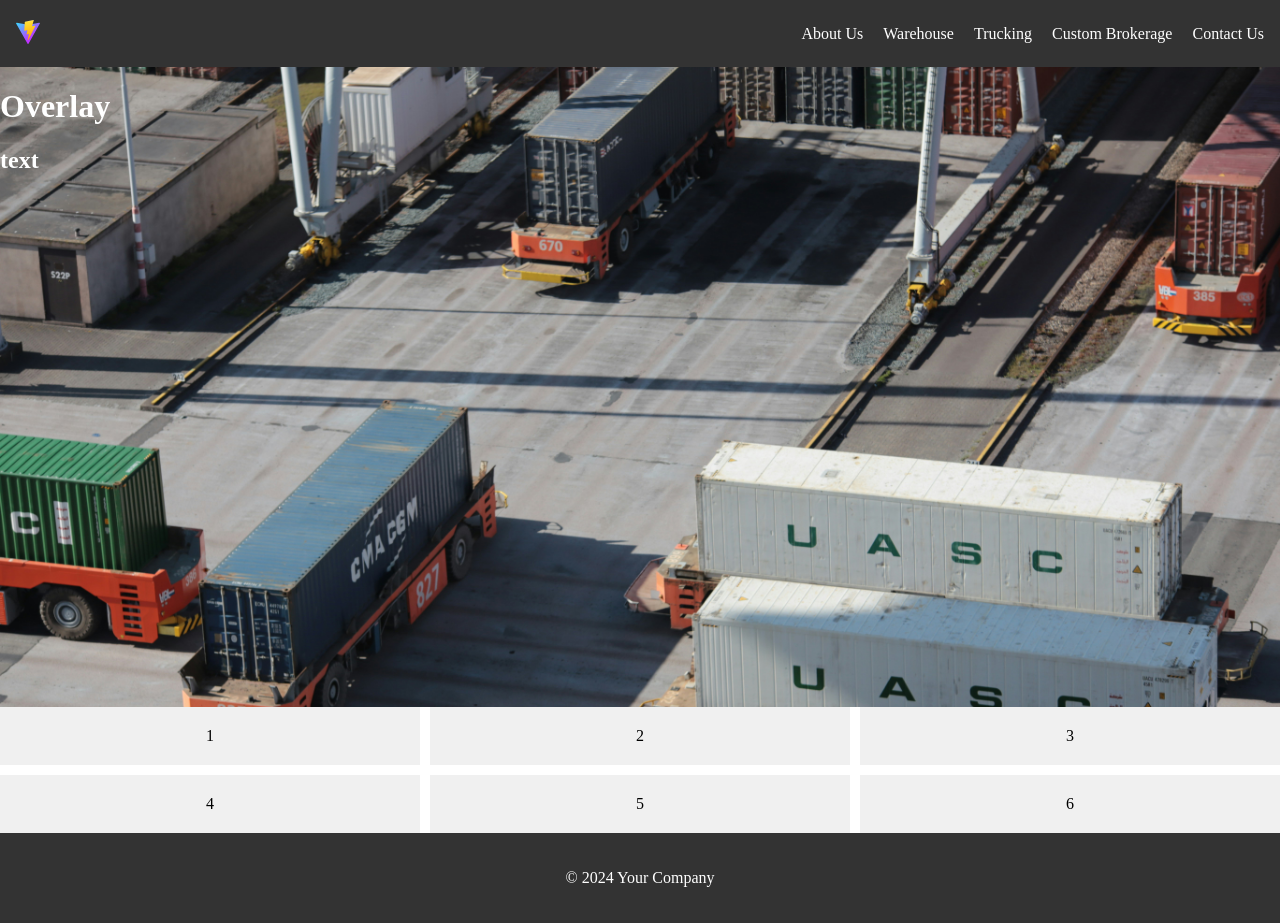
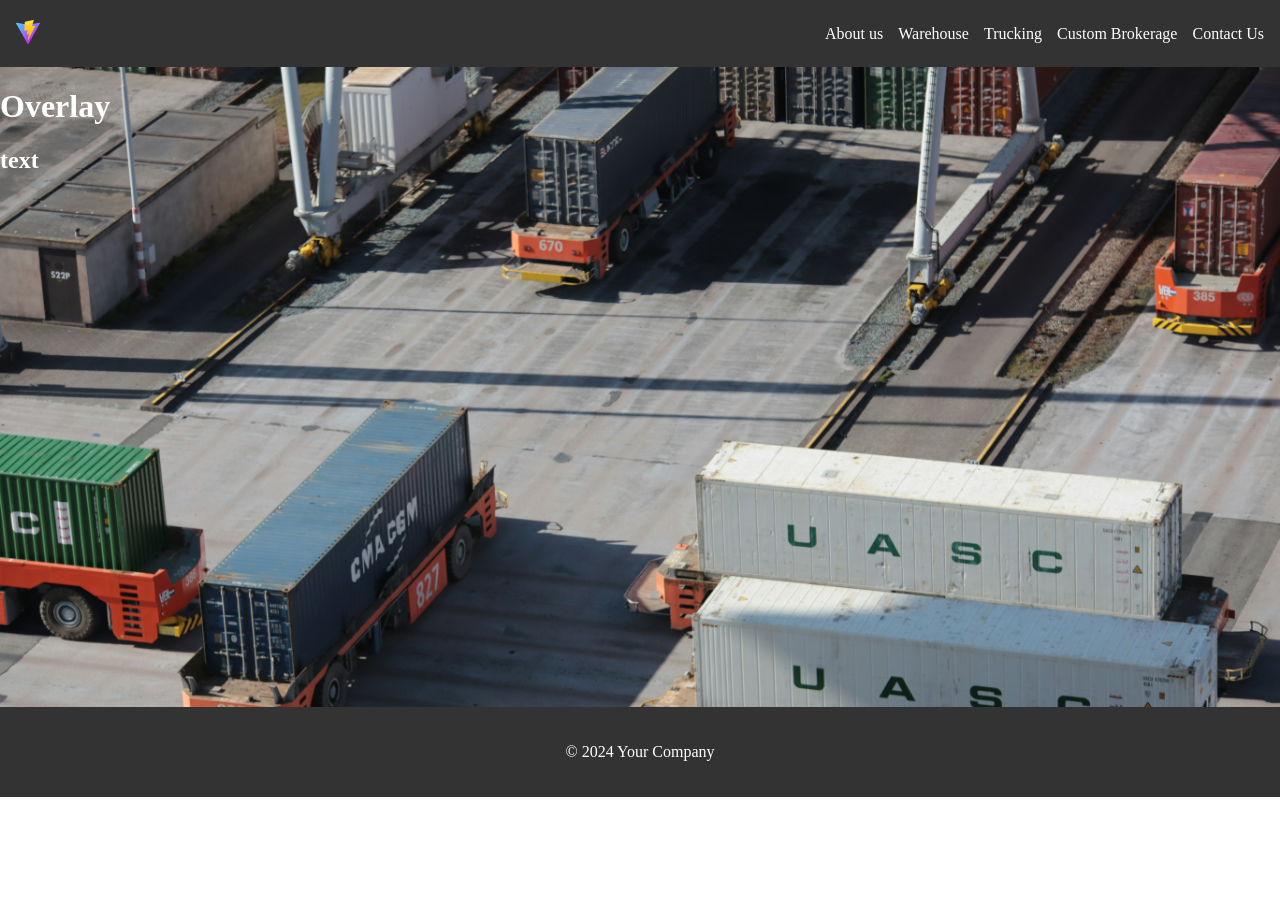
Before and after one commit to xsjark/stetsgroup_landing, a React (Vite) app: page / in a window 1280 px wide. After the commit the page ends 800 px from the top, so only its background shows below. Built offline with nearby package versions, Linux system fonts and the light colour scheme.

Commit message:
new data structure for menu

```diff
--- a/src/Pages/Home/Home.jsx
+++ b/src/Pages/Home/Home.jsx
@@ -1,12 +1,10 @@
-import Footer from "../../components/Footer/Footer";
+import Footer from "../../components/Footer/Footer"
 import Hero from "../../components/Hero/Hero"
-import Services from "../../components/Services/Services";
 
 const Home = () => {
     return (
         <>
             <Hero />
-            <Services />
             <Footer />
         </>
     )
--- a/src/components/NavBarMenu/NavBarMenu.css
+++ b/src/components/NavBarMenu/NavBarMenu.css
@@ -3,6 +3,7 @@
     padding: 0;
     margin: 0;
     display: flex;
+    gap: 15px;
 }
 
 .menu-item {
--- a/src/components/NavBarMenu/NavBarMenu.jsx
+++ b/src/components/NavBarMenu/NavBarMenu.jsx
@@ -1,6 +1,8 @@
 import { useState } from 'react';
 import './NavBarMenu.css';
 import { Link } from 'react-router-dom';
+import NavBarMenuItem from './NavBarMenuItem/NavBarMenuItem';
+import NavBarMenuItemList from './NavBarMenuItemList/NavBarMenuItemList';
 
 const NavBarMenu = () => {
 
@@ -10,27 +12,139 @@
         setIsOpen(!isOpen);
     };
 
-    const MenuContent = () => (
-        <>
-            <Link to={'about-us'} className="menu-item">About Us</Link>
-            <Link to={'warehouse'} className="menu-item">Warehouse</Link>
-            <Link to={'trucking'} className="menu-item">Trucking</Link>
-            <Link to={'custom-brokerage'} className="menu-item">Custom Brokerage</Link>
-            <Link to={'contact-us'} className="menu-item">Contact Us</Link>
-        </>
-    )
+    const menuJSON = {
+        'About us': [
+            {
+                name: 'item1',
+                route: 'route1'
+            },
+            {
+                name: 'item2',
+                route: 'route2'
+            }
+        ],
+        'Warehouse': [
+            {
+                name: 'item1',
+                route: 'route1'
+            },
+            {
+                name: 'item2',
+                route: 'route2'
+            }
+        ],
+        'Trucking': [
+            {
+                name: 'item1',
+                route: 'route1'
+            },
+            {
+                name: 'item2',
+                route: 'route2'
+            }
+        ],
+        'Custom Brokerage': [
+            {
+                name: 'item1',
+                route: 'route1'
+            },
+            {
+                name: 'item2',
+                route: 'route2'
+            }
+        ],
+        'Contact Us': [
+            {
+                name: 'item1',
+                route: 'route1'
+            },
+            {
+                name: 'item2',
+                route: 'route2'
+            }
+        ]
+    }
+    const testMenuJSON = {
+        'About us': {
+            'route': 'parentroute',
+            'items': [
+                {
+                    name: 'item1',
+                    route: 'route1'
+                },
+                {
+                    name: 'item2',
+                    route: 'route2'
+                }
+            ]
+        },
+        'Warehouse': {
+            'items': [
+                {
+                    name: 'item1',
+                    route: 'route1'
+                },
+                {
+                    name: 'item2',
+                    route: 'route2'
+                }
+            ]
+        },
+        'Trucking': {
+            'items': [
+                {
+                    name: 'item1',
+                    route: 'route1'
+                },
+                {
+                    name: 'item2',
+                    route: 'route2'
+                }
+            ]
+        },
+        'Custom Brokerage': {
+            'items': [
+                {
+                    name: 'item1',
+                    route: 'route1'
+                },
+                {
+                    name: 'item2',
+                    route: 'route2'
+                }
+            ]
+        },
+        'Contact Us': {
+            'items': [
+                {
+                    name: 'item1',
+                    route: 'route1'
+                },
+                {
+                    name: 'item2',
+                    route: 'route2'
+                }
+            ]
+        }
+    };
+
+
 
     return (
         <>
             <ul className="menu">
-                <MenuContent />
+                <NavBarMenuItemList itemsJSON={testMenuJSON} />
             </ul>
             <div className="navbar-burger" onClick={toggleMenu}>
                 <img src='list.svg' width="24" height="24" />
             </div>
             <div className={`mobile-menu ${isOpen ? 'isOpen' : 'isClosed'}`}>
                 <ul>
-                    <MenuContent />
+                    <Link to={'about-us'} className="menu-item">About Us</Link>
+                    <Link to={'warehouse'} className="menu-item">Warehouse</Link>
+                    <Link to={'trucking'} className="menu-item">Trucking</Link>
+                    <Link to={'custom-brokerage'} className="menu-item">Custom Brokerage</Link>
+                    <Link to={'contact-us'} className="menu-item">Contact Us</Link>
                 </ul>
             </div>
         </>
--- /dev/null
+++ b/src/components/NavBarMenu/NavBarMenuItem/NavBarMenuItem.css
@@ -0,0 +1,10 @@
+.navbar-menu-item-container {
+    position: relative;
+;}
+
+.dropdown-menu {
+    position: absolute;
+    width: 100%;
+    background-color: #333;
+    padding: 15px
+}
--- /dev/null
+++ b/src/components/NavBarMenu/NavBarMenuItem/NavBarMenuItem.jsx
@@ -0,0 +1,28 @@
+import React, { useState } from "react";
+import "./NavBarMenuItem.css";
+import { Link } from "react-router-dom";
+
+const NavBarMenuItem = ({ title, items }) => {
+    const [isOpen, setIsOpen] = useState(false);
+
+    return (
+        <div
+            className="navbar-menu-item-container"
+            onMouseEnter={() => setIsOpen(true)}
+            onMouseLeave={() => setIsOpen(false)}
+        >
+            <span className="menu-text">{title}</span>
+            {isOpen && (
+                <div className="dropdown-menu">
+                    {items.map((item, index) => (
+                        <div key={index}>
+                            <Link to={item.route}>{item.name}</Link>
+                        </div>
+                    ))}
+                </div>
+            )}
+        </div>
+    );
+};
+
+export default NavBarMenuItem;
--- /dev/null
+++ b/src/components/NavBarMenu/NavBarMenuItemList/NavBarMenuItemList.jsx
@@ -0,0 +1,11 @@
+import NavBarMenuItem from "../NavBarMenuItem/NavBarMenuItem";
+
+const NavBarMenuItemList = ({ itemsJSON }) => (
+    <>
+        {Object.entries(itemsJSON).map(([title, items]) => (
+            <NavBarMenuItem key={title} title={title} items={items.items} />
+        ))}
+    </>
+);
+
+export default NavBarMenuItemList;
--- a/src/components/Services/Services.jsx
+++ b/src/components/Services/Services.jsx
@@ -1,7 +1,9 @@
 import './Services.css';
 
-const Services = () => {
+const Services = ({ title }) => {
     return (
+        <>
+            <h2>{title}</h2>
             <div className='services-container'>
                 <div className="service-item">1</div>
                 <div className="service-item">2</div>
@@ -10,6 +12,7 @@
                 <div className="service-item">5</div>
                 <div className="service-item">6</div>
             </div>
+        </>
     )
 }
 
```
Lines whose indentation alone changed are shown as unchanged.
